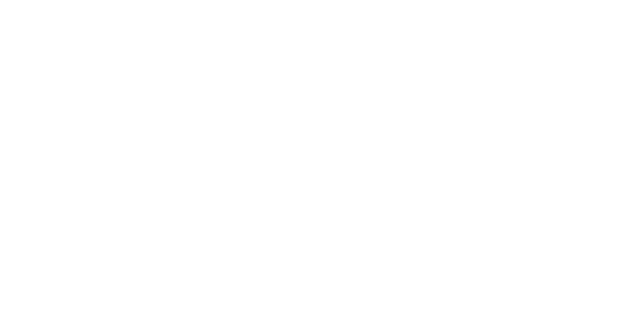
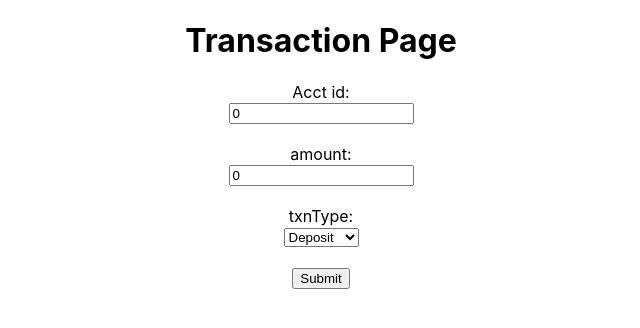
Before and after one commit to iAgar/dotNetTraining, a React (Create React App) app in the folder frontend/: page /Txn in a window 1280 px wide. Before the commit this address had no page. Shown: the top 328 px of the page, without its empty margins (319-959 px from the left). Built offline with nearby package versions, Linux system fonts and the light colour scheme.

Commit message:
txn page added

```diff
--- a/frontend/src/App.js
+++ b/frontend/src/App.js
@@ -4,6 +4,7 @@
 import { BrowserRouter as Router,Route,Routes, createBrowserRouter, createRoutesFromElements, RouterProvider } from 'react-router-dom';
 import CreateAccount from './Pages/CreateAccount';
 import UserProfile from './Pages/UserProfile';
+import Txn from './Pages/Txn';
 // import userType from React.createContext('none');
 
 
@@ -17,6 +18,7 @@
       <Route path="/SignIn" element={<SignIn />} />
       <Route path='/CreateAccount' element ={<CreateAccount/>}/>
       <Route path='/UserProfile' element ={<UserProfile/>}/>
+      <Route path='/Txn' element ={<Txn/>}/>
       </Routes>
 
     </Router>
--- /dev/null
+++ b/frontend/src/Pages/Txn.js
@@ -0,0 +1,65 @@
+import React, { useState } from "react";
+import  axios  from "axios";
+const Txn =()=>{
+    const [userDetails, setUserDetails] = useState({
+        'aid' : 0,
+        'amount' : 0,
+        'txnType' : ''
+
+    });
+
+    const [error,setError] = useState('')
+
+    const handleChange = (event) => {
+        setUserDetails({...userDetails, [event.target.name] : event.target.value})
+        // console.log(userDetails)
+    }
+    const handlesubmit = async(event) => {
+        console.log(userDetails)
+        event.preventDefault();
+
+        try {
+            axios.post('https://localhost:7180/api/Accounts/deposit/', userDetails).then((response) => {
+                console.log(response);
+                alert(response.data.message);
+            }).catch((error)=>{
+                console.log(error);
+                alert(error);
+            })
+        }
+        catch (error){
+            setError(error.Message);
+        }
+    }
+    return (
+        <div>
+            <h1>Transaction Page</h1>
+            <form onSubmit={handlesubmit}>
+                <div>
+                    Acct id: <br/><input name='aid'  type = 'number' value = {userDetails.aid} onChange={handleChange} />
+                </div>
+                <br/>
+                <div>
+                    amount: <br/><input name='amount'  type = 'number' value = {userDetails.amount} onChange={handleChange}/>
+                </div>
+                <br/>
+                <div>
+                txnType: <br/><select name='txnType' value = {userDetails.txnType} onChange={handleChange}>
+                        <option>Deposit</option>
+                        <option>withdraw</option>
+                       </select>
+                </div>
+                <br></br>
+                <button type = 'submit'>
+                    Submit
+                </button>
+            </form>
+        </div>
+    )
+
+
+
+
+
+}
+export default Txn;
```
